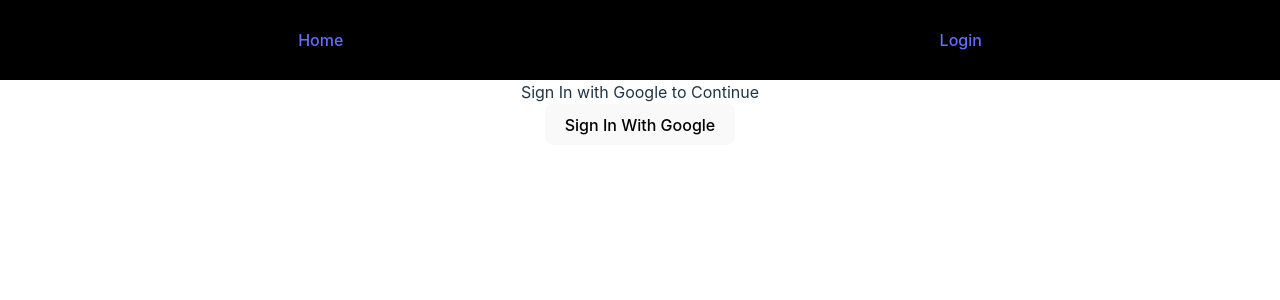
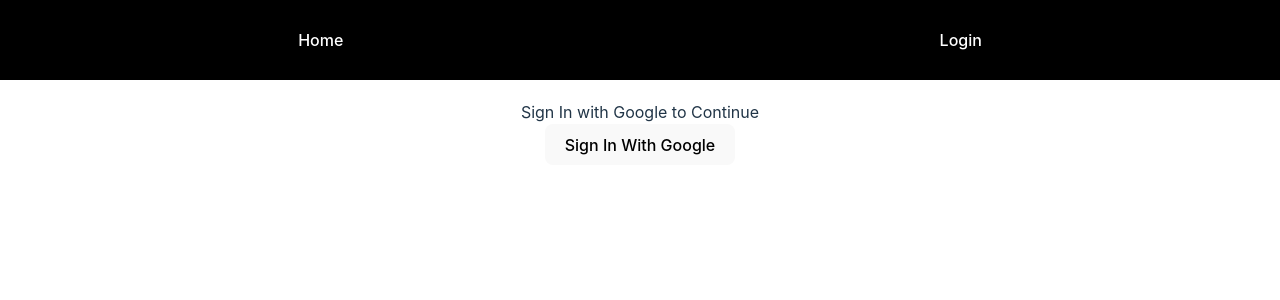
Before and after one commit to PrincessHemen/my-blog, a React app: page /login in a window 1280 px wide. Shown: the top 300 px of the page. Built offline with nearby package versions, Linux system fonts and the light colour scheme; the HTML template or start-up script is replaced by a standard one.

Commit message:
Edited look fo posts

```diff
--- a/src/App.css
+++ b/src/App.css
@@ -3,6 +3,13 @@
   height: 100%;
   margin: 0;
   padding: 0;
+}
+
+.rootComponent {
+  display: flex;
+  flex-direction: column;
+  height: 100%;
+  width: 100%;
 }
 
 #root {
@@ -30,4 +37,48 @@
   justify-content: space-around;
   align-items: center;
   text-decoration: none;
+  position: fixed;
+  top: 0;
+  left: 0;
+  z-index: 1000;
+  flex-wrap: wrap;
 }
+
+nav a, nav .navButton {
+  color: white;
+  text-decoration: none;
+  cursor: pointer;
+}
+
+nav .navButton {
+  background: none;
+  border: none;
+  padding: 0;
+  font: inherit;
+  cursor: pointer;
+  outline: inherit;
+}
+
+.content {
+  margin-top: 80px; /* Adjust this if your navbar height changes */
+  padding: 20px;
+  overflow-y: auto;
+  height: calc(100vh - 80px); /* Adjust this if your navbar height changes */
+  width: 100%;
+  box-sizing: border-box;
+}
+
+/* Media Query for smaller screens */
+
+@media (max-width: 768px) {
+  nav {
+    height: auto;
+    padding: 10px 0;
+  }
+
+  .content {
+    margin-top: auto; /* Adjust if needed */
+    padding: 10px;
+    height: calc(100vh - 80px); /* Adjust this if your navbar height changes */
+  }
+}
--- a/src/App.jsx
+++ b/src/App.jsx
@@ -1,6 +1,6 @@
 import './App.css';
 import { useState, useEffect } from 'react';
-import { Link, Routes, Route, useNavigate, Navigate } from 'react-router-dom'; // Import Navigate
+import { Link, Routes, Route, useNavigate, Navigate } from 'react-router-dom';
 import Login from './Components/Login/Login';
 import Home from './Components/Home/Home';
 import CreatePost from './Components/CreatePost/CreatePost';
@@ -59,12 +59,19 @@
   };
 
   return (
-    <>
+    <div className='rootComponent'>
       <nav>
         <Link to='/'>Home</Link>
+        {isLoggedIn ? (
+          <>
+            <Link to='/create'>Create Post</Link>
+            <button onClick={handleSignOut} className="navButton">Logout</button>
+          </>
+        ) : (
           <Link to='/login'>Login</Link>
-        {isLoggedIn && <Link to='/create'>Create Post</Link>}
+        )}
       </nav>
+      <div className="content">
         <Routes>
           <Route path='/' element={<Home />} />
           <Route
@@ -87,7 +94,8 @@
             }
           />
         </Routes>
-    </>
+      </div>
+    </div>
   );
 }
 
--- a/src/Components/CreatePost/CreatePost.css
+++ b/src/Components/CreatePost/CreatePost.css
@@ -1,18 +1,21 @@
-*{
+* {
     margin: 0;
     padding: 0;
     box-sizing: border-box;
 }
-.createPostPage{
+
+.createPostPage {
     width: 100%;
-    height: 100vh;
+    min-height: 100vh; /* Ensure it takes at least the full viewport height */
     display: flex;
     justify-content: center;
-    align-items: center;
+    align-items: flex-start; /* Align items to the top */
+    padding: 20px; /* Add some padding for better spacing */
 }
-.cpContainer{
-    width: 40%;
-    height: auto;
+
+.cpContainer {
+    width: 100%;
+    max-width: 600px; /* Set a max-width for larger screens */
     border: none;
     border-radius: 12px;
     padding: 20px;
@@ -21,29 +24,40 @@
     gap: 20px;
     color: white;
     background-color: black;
-    overflow: visible;
+    overflow: visible; /* Allow content to grow */
 }
-.cpContainer h1{
+
+.cpContainer h1 {
     color: white;
     text-align: center;
 }
-.cpContainer label{
+
+.cpContainer label {
     color: white;
     font-weight: bold;
     font-size: 25px;
 }
-.cpContainer .inputGp{
+
+.cpContainer .inputGp {
     display: flex;
     flex-direction: column;
 }
-.cpContainer .inputGp input, .cpContainer .inputGp textarea{
+
+.cpContainer .inputGp input, .cpContainer .inputGp textarea {
     padding: 10px;
     border: none;
     border-radius: 5px;
     outline: none;
     font-size: 18px;
 }
-.cpContainer button{
+
+.cpContainer .inputGp textarea {
+    resize: none; /* Prevent manual resizing */
+    overflow-y: hidden; /* Hide the vertical scrollbar */
+    min-height: 100px; /* Set a minimum height */
+}
+
+.cpContainer button {
     width: 100%;
     padding: 10px;
     border: none;
@@ -53,7 +67,23 @@
     cursor: pointer;
     border-radius: 5px;
 }
-.cpContainer button:hover{
+
+.cpContainer button:hover {
     background-color: grey;
     color: white;
 }
+
+/* Media Query for smaller screens */
+@media (max-width: 768px) {
+    .cpContainer {
+        width: 90%; /* Adjust width for smaller screens */
+    }
+
+    .cpContainer label {
+        font-size: 20px; /* Adjust font size for smaller screens */
+    }
+
+    .cpContainer .inputGp input, .cpContainer .inputGp textarea {
+        font-size: 16px; /* Adjust font size for smaller screens */
+    }
+}
--- a/src/Components/CreatePost/CreatePost.jsx
+++ b/src/Components/CreatePost/CreatePost.jsx
@@ -1,20 +1,19 @@
 import React, { useState } from 'react';
 import './CreatePost.css';
-import { addDoc, collection } from 'firebase/firestore'; // Add the collection import
+import { addDoc, collection } from 'firebase/firestore';
 import { useNavigate } from 'react-router-dom';
-import { db } from '../../Firebase'; // Make sure you export db from your Firebase configuration
+import { db } from '../../Firebase';
 
 const CreatePost = () => {
   const [title, setTitle] = useState('');
   const [postContent, setPostContent] = useState('');
-  const navigate = useNavigate(); // Move this outside the makePost function
+  const navigate = useNavigate();
 
   const makePost = async () => {
-    // Add post logic here
     const postCollectionRef = collection(db, 'posts');
 
     await addDoc(postCollectionRef, {
-      title: title,
+      title,
       content: postContent,
       author: { name: localStorage.getItem('name'), email: localStorage.getItem('email'), profilePic: localStorage.getItem('profilePic') },
     });
@@ -26,7 +25,7 @@
     const textarea = event.target;
     setPostContent(textarea.value);
 
-    // Reset the height to auto to get the correct scrollHeight
+    // Auto-expand textarea
     textarea.style.height = 'auto';
     textarea.style.height = `${textarea.scrollHeight}px`;
   };
--- a/src/Components/Home/Home.css
+++ b/src/Components/Home/Home.css
@@ -1,31 +1,39 @@
-*{
+* {
   margin: 0;
   padding: 0;
   box-sizing: border-box;
 }
+
 .homePage {
   width: 100%;
-    height: 100vh;
   display: flex;
   justify-content: center;
   align-items: center;
   flex-direction: column;
   gap: 20px;
+  padding-top: 20px;
 }
 
 .post {
-    width: 500px;
+  width: 100%;
+  max-width: 500px;
   border: 1px solid #ccc;
   border-radius: 5px;
   padding: 10px;
   margin-bottom: 10px;
+  box-shadow: rgba(0, 0, 0, 0.35) 0px 5px 15px;
 }
 
 .postHeader {
   display: flex;
   justify-content: space-between;
+  flex-wrap: wrap;
+  flex-direction: row;
 }
-
+.deletePost img{
+  width: 20px;
+  height: 20px;
+}
 .title {
   font-size: 20px;
   font-weight: bold;
@@ -56,3 +64,23 @@
   display: flex;
   flex-direction: column;
 }
+
+/* Media Query for smaller screens */
+@media (max-width: 768px) {
+  .homePage {
+    padding: 10px;
+  }
+
+  .post {
+    padding: 10px;
+  }
+
+  .postHeader, .authorInfo {
+    flex-direction: column;
+    align-items: flex-start;
+  }
+
+  .profilePic {
+    margin-bottom: 10px;
+  }
+}
--- a/src/Components/Home/Home.jsx
+++ b/src/Components/Home/Home.jsx
@@ -2,6 +2,7 @@
 import './Home.css';
 import { getDocs, collection } from 'firebase/firestore';
 import { db } from '../../Firebase';
+import deleteBtn from '../Assets/trash-can.png';
 
 const postsCollectionRef = collection(db, "posts"); // Move outside the component
 
@@ -22,6 +23,10 @@
     getPosts();
   }, []); // Empty dependency array
 
+  const deletePost = async () => {
+    await deleteDoc()
+  }
+
   return (
     <div className="homePage">
       {postsLists.map((post) => (
@@ -29,6 +34,9 @@
           <div className="postHeader">
             <div className="title">
               <h1>{post.title}</h1>
+            </div>
+            <div className="deletePost">
+              <button><img src={deleteBtn} alt="Delete" /></button>
             </div>
           </div>
 
```
Also changed, not shown: src/Components/Assets/trash-can.png (added). Lines whose indentation alone changed are shown as unchanged.
